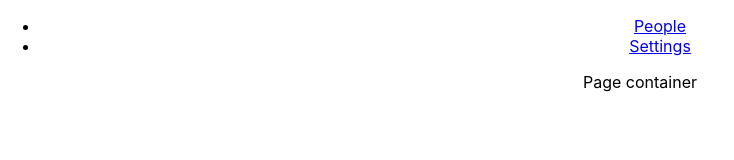
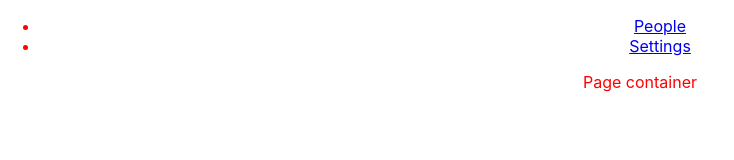
Before and after one commit to DeadSith/PF.Client, a React (Create React App) app: page /people in a window 1280 px wide. Shown: the top 160 px of the page, without its empty margins (0-734 px from the left). Built offline with nearby package versions, Linux system fonts and the light colour scheme.

Commit message:
add node-scss

```diff
--- a/package.json
+++ b/package.json
@@ -11,6 +11,7 @@
     "eslint-plugin-sonarjs": "^0.4.0",
     "history": "^4.10.1",
     "jsinspect": "^0.12.7",
+    "node-sass": "^4.12.0",
     "npm-check-unused": "^6.0.0",
     "prettier": "^1.18.2",
     "react": "^16.9.0",
--- a/src/components/app/AppLayout.jsx
+++ b/src/components/app/AppLayout.jsx
@@ -2,6 +2,7 @@ import React, { Component, Fragment } from 'react';
 import { BrowserRouter, Route, Switch, Redirect } from 'react-router-dom';
 import PropTypes from 'prop-types';
 import NavigationBar from './../navigation/NavigationBar'
+import "../styles.scss";
 
 class AppLayout extends Component {
     async componentDidMount() {
@@ -28,7 +29,7 @@ class AppLayout extends Component {
             <Fragment>
                 <BrowserRouter>
                     <NavigationBar
-                        divTagClassName="navlinks-wrapper"
+                        divTagClassName="navlinks-wrapper color-red"
                         ulTagClassName="nav nav-horizontal"
                         tabs={globalNavTabs}
                         selectedTabId={'people'}
@@ -37,13 +38,13 @@ class AppLayout extends Component {
                         <Route
                             path={'/people'}
                             render={() => (
-                                <div>Page container</div>
+                                <div className="color-red">Page container</div>
                             )}
                         />
                         <Route
                             path={'/settings'}
                             render={() => (
-                                <div>Settings container</div>
+                                <div className="color-red">Settings container</div>
                             )}
                         />
                         <Redirect exact from={'/'} to={'/people'} />
--- /dev/null
+++ b/src/components/styles.scss
@@ -0,0 +1,3 @@
+.color-red {
+    color: red;
+}
```
Also changed, not shown: 1 other file (tests, documents, lock files or other folders).
